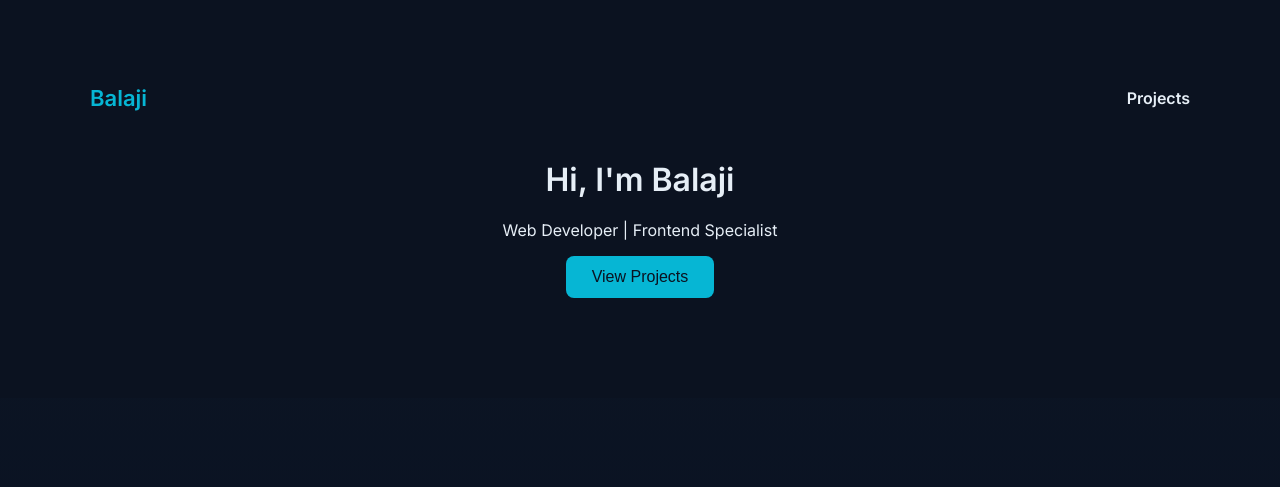
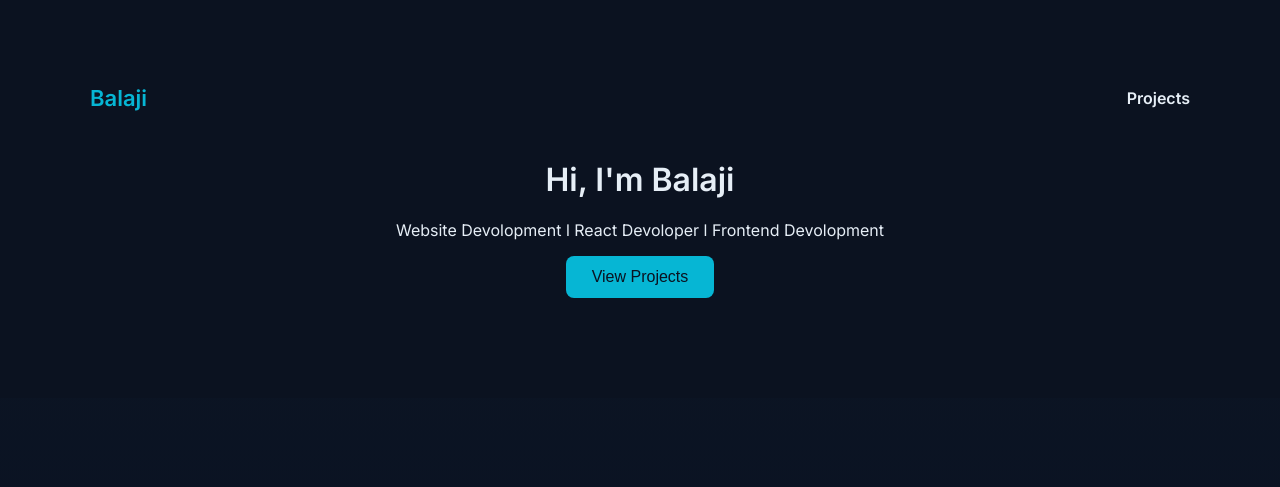
Before and after one commit to balaji-BCA2005/balaji-bca2005.github.io, a plain HTML site: page index.html in a window 1280 px wide. Shown: the top 487 px of the page. Drawn offline with Linux system fonts and the light colour scheme.

Commit message:
Update index.html

```diff
--- a/index.html
+++ b/index.html
@@ -45,7 +45,7 @@
       </nav>
       <div class="hero">
         <h1>Hi, I'm Balaji</h1>
-        <p>Web Developer | Frontend Specialist</p>
+        <p>Website Devolopment l React Devoloper l Frontend Devolopment</p>
         <button onclick="window.location='#projects'">View Projects</button>
       </div>
     </div>
```
